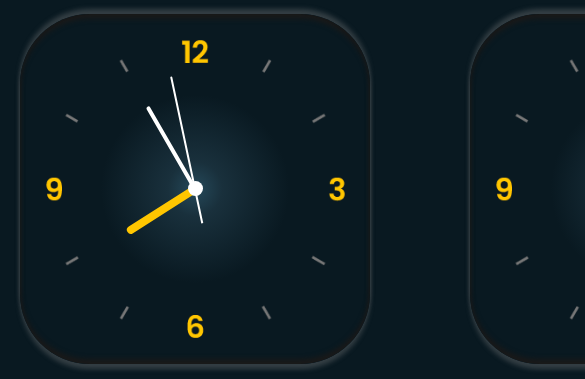
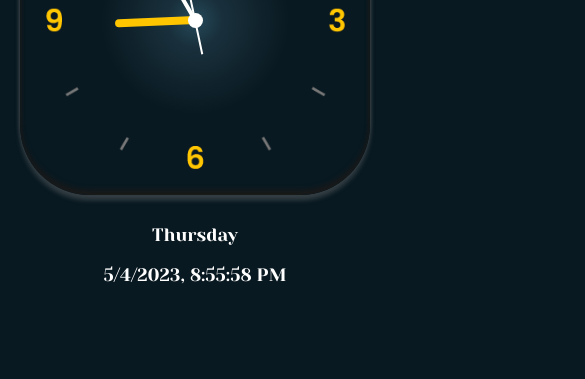
Before and after one commit to oxangyal/worldclock, a plain HTML site: page index.html in a window 390 px wide. Shown: the part 222-601 px from the top of the page, 585 px wide, since content can reach past the window. Drawn offline with Linux system fonts and the light colour scheme.

Commit message:
added media queries

```diff
--- a/index.css
+++ b/index.css
@@ -142,3 +142,12 @@ body{
     font-size: 12px;
     color: #fff;
 }
+
+@media screen and (max-width: 820px) {
+    .wrapper{
+        display: flex;
+        flex-direction: column;
+        gap: 100px;
+    }
+
+}
```
